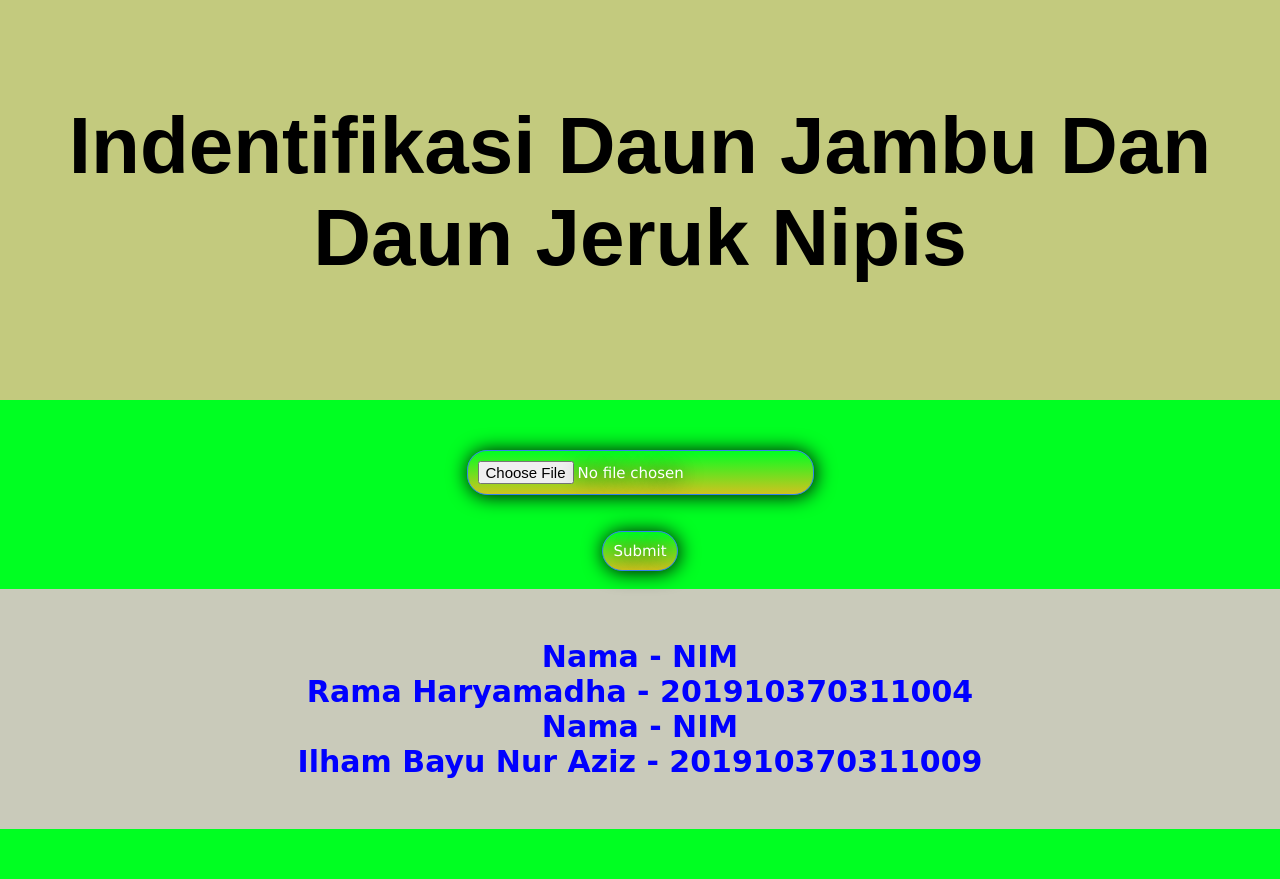
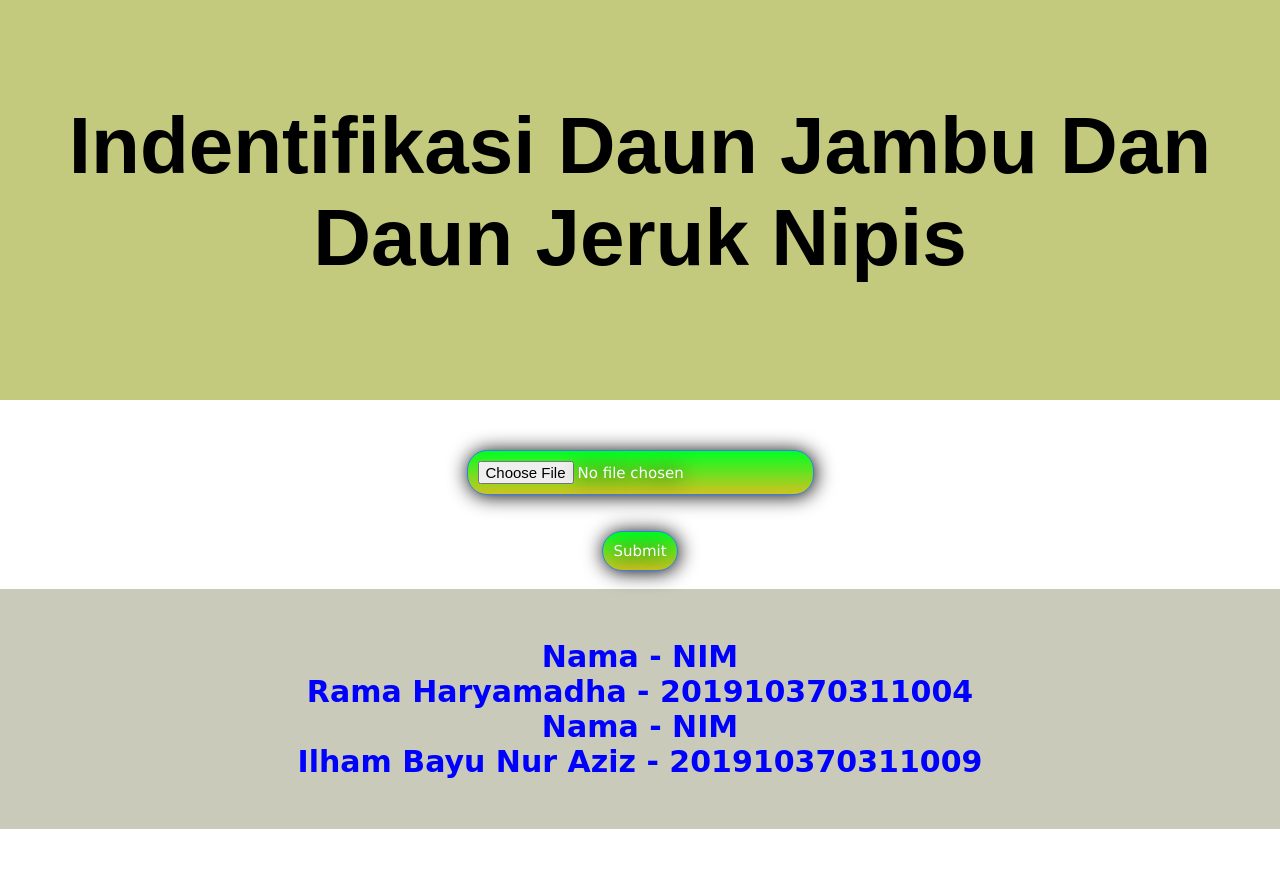
Before and after one commit to RamaHM1/kecerdasanbuatan, a Flask app: page / in a window 1280 px wide. Run offline with Flask 2, Linux system fonts and the light colour scheme; parts of the project's set-up code (start-up, migrations or seed data) failed here and were passed over.

Commit message:
Update style.css

```diff
--- a/static/style.css
+++ b/static/style.css
@@ -12,7 +12,7 @@
 }
 
 body {
-    background-color: #00ff22;
+    background-color: white;
     margin: 0px;
 }
 
```
